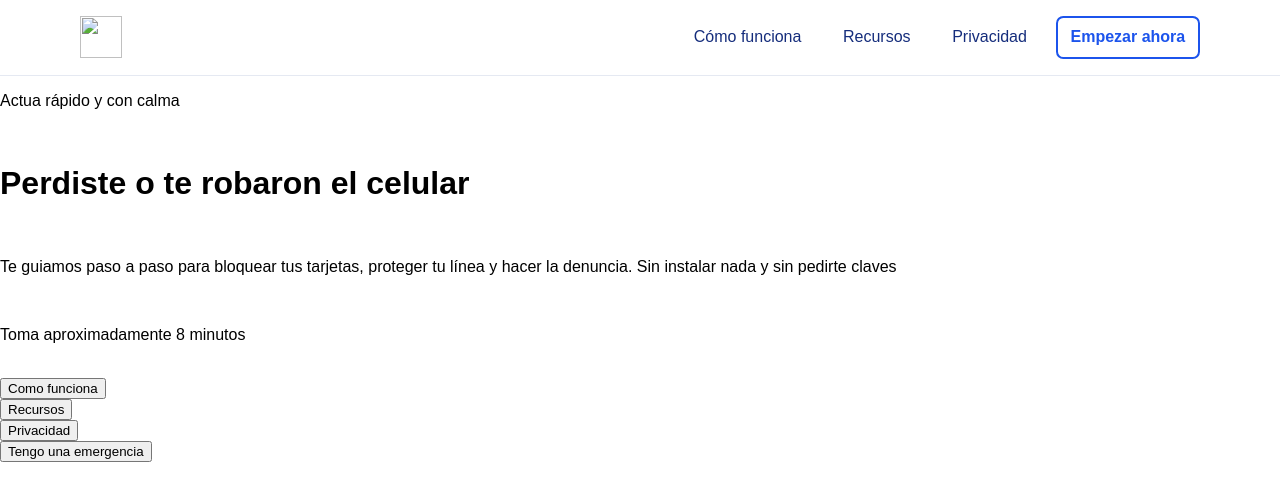
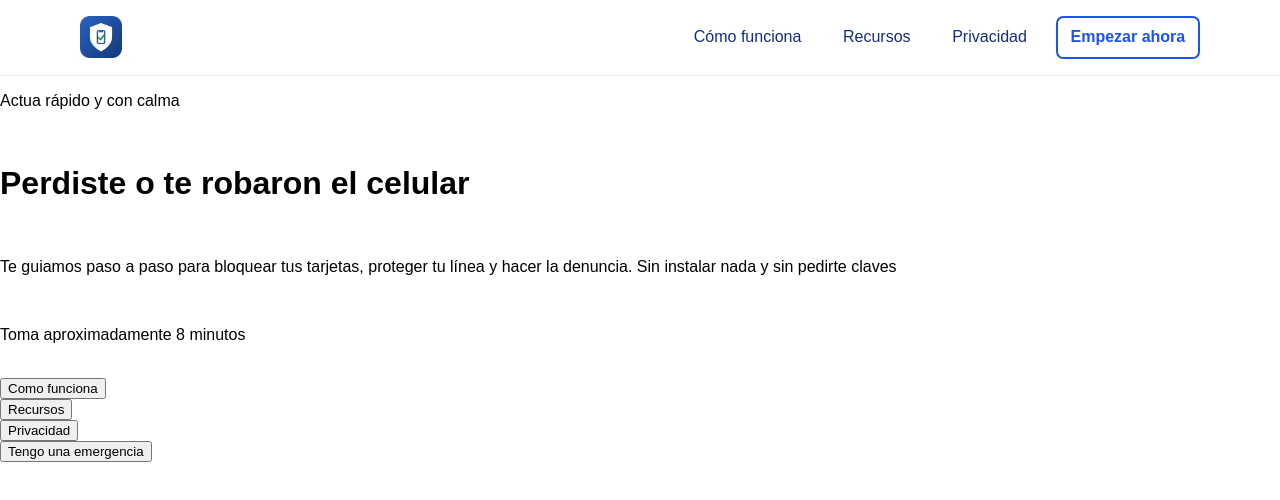
Before and after one commit to Hans-WM/Resguarda_Landing, a plain HTML site: page index.html in a window 1280 px wide. Drawn offline with Linux system fonts and the light colour scheme.

Commit message:
carpetas e icono

```diff
--- a/index.html
+++ b/index.html
@@ -9,7 +9,7 @@
     <header class="cabecera">
         <div class="contenedor barra">
             <a class="marca" href="index.html">
-                <img src="iconos.png" width="42" height="42" />
+                <img src="assets/icons/icono1.png" width="42" height="42" />
             </a>
 
             <nav aria-label="Navegación principal">
```
Also changed, not shown: pages/emergencia.html (+1 -1 lines), assets/icons/icono1.png (added).
